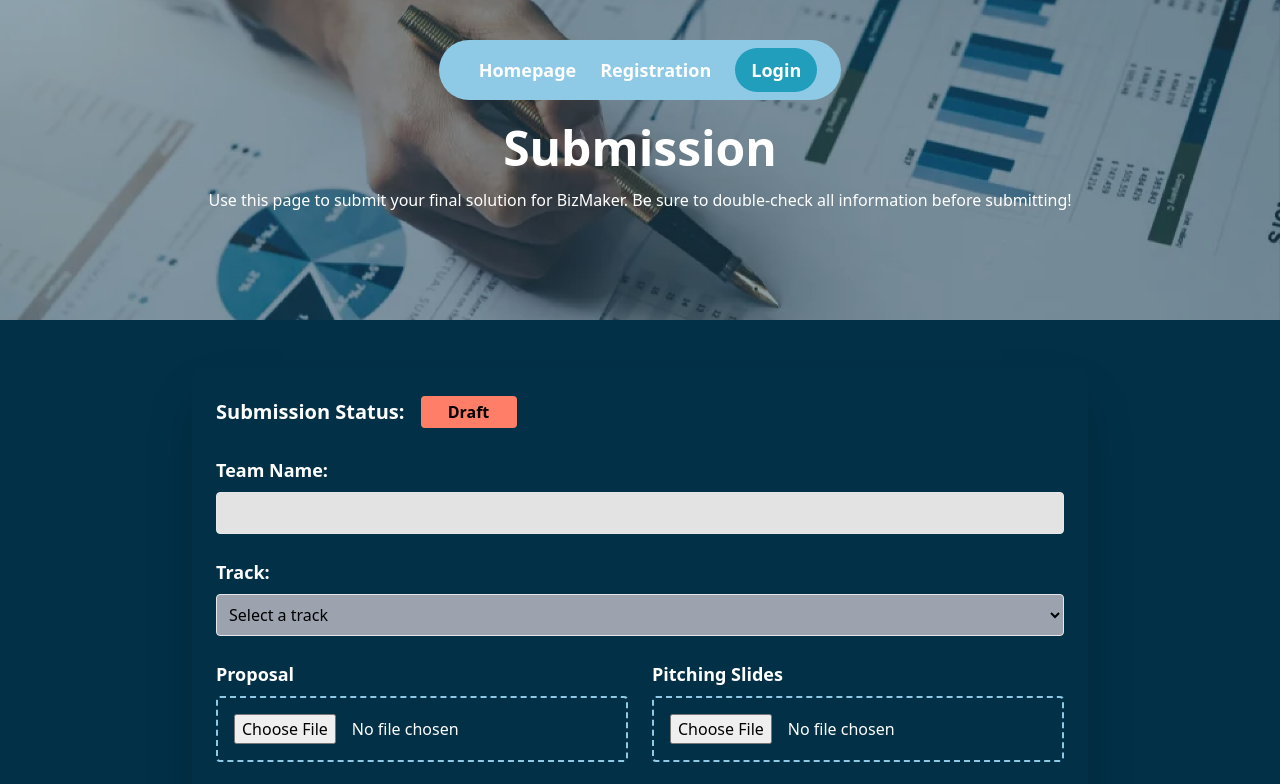
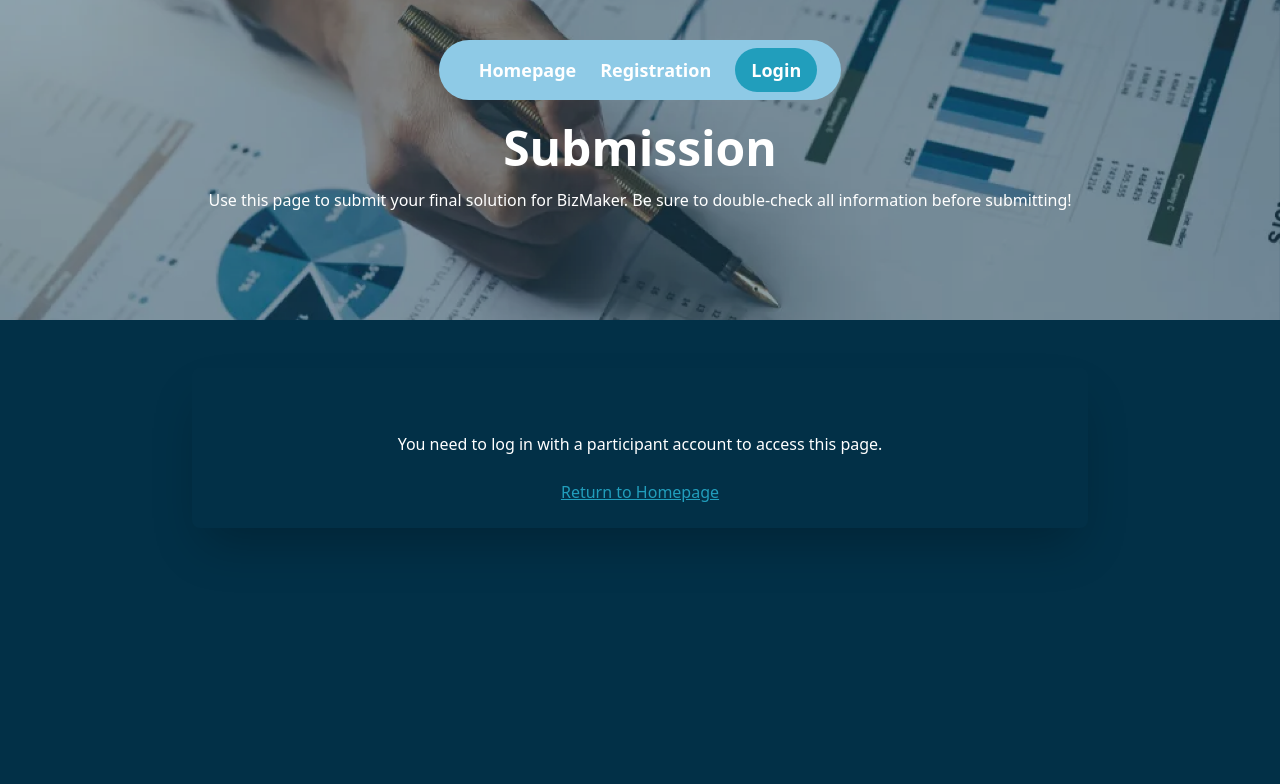
Before and after one commit to diminecjean/hackfinity, a Next.js app: page /submission in a window 1280 px wide. Shown: the top 784 px of the page. Built offline with nearby package versions, Linux system fonts and the light colour scheme; no server answers.

Commit message:
RBAC control

```diff
--- a/src/app/admin/view_team/page.js
+++ b/src/app/admin/view_team/page.js
@@ -151,6 +151,7 @@ const TeamsTable = ({ teams }) => {
 const TeamsPage = () => {
     const [teams, setTeams] = useState([]);
     const [isAdmin, setIsAdmin] = useState(false);
+    const [isLoading, setIsLoading] = useState(true);
 
     useEffect(() => {
         const loadTeams = async () => {
@@ -159,17 +160,34 @@ const TeamsPage = () => {
         };
 
         const fetchUser = async () => {
+            await loadTeams();
+
             const user = await fetchLoggedInUser();
             if (!user || user.role !== UserRole.ADMIN) {
                 setIsAdmin(false);
             } else {
                 setIsAdmin(true);
             }
+
+            setIsLoading(false);
         };
 
-        loadTeams();
         fetchUser();
     }, []);
+
+     if (isLoading) {
+            return (
+                <div className='min-h-screen bg-blue-900 text-white'>
+                    <TopBanner
+                        title='Teams'
+                        description='View Registered Teams and Their Submissions Status'
+                    />
+                    <div className='mx-auto mt-10 flex flex-col justify-center items-center gap-6'>
+                        <div>Loading teams...</div>
+                    </div>
+                </div>
+            );
+        }
 
     return (
         <div className='min-h-screen bg-blue-900 text-white'>
--- a/src/app/submission/page.js
+++ b/src/app/submission/page.js
@@ -6,12 +6,12 @@ import TopBanner from "@/components/custom/top-banner";
 import { uploadFileToSupabaseBucket, retrieveFileSignedUrl } from "@/utils/supabase/storage";
 import { fetchLoggedInUser } from "@/utils/supabase/login_session";
 import { fetchParticipantSubmissionData, postParticipantSubmission } from "./api";
-import { SolutionStatus } from "@/constants";
+import { SolutionStatus, UserRole } from "@/constants";
 
-const submitType ={
+const submitType = {
     save: "save",
     submit: "submit",
-}
+};
 
 const SubmissionPage = () => {
     const [submissionStatus, setSubmissionStatus] = useState("Draft");
@@ -21,12 +21,15 @@ const SubmissionPage = () => {
     const [proposal, setProposal] = useState(null);
     const [pitchingSlides, setPitchingSlides] = useState(null);
     const [fileUrls, setFileUrls] = useState({});
+    const [isParticipant, setIsParticipant] = useState(false);
 
     // Check if user is logged in
     useEffect(() => {
         const checkUser = async () => {
             const userSession = await fetchLoggedInUser();
             console.log({ userSession });
+            if (userSession.role === UserRole.PARTICIPANT) setIsParticipant(true);
+            else setIsParticipant(false);
 
             const submissionData = await fetchParticipantSubmissionData(userSession.email);
             setSubmissionStatus(submissionData.submissionStatus);
@@ -109,8 +112,7 @@ const SubmissionPage = () => {
                 track,
             );
 
-            console.log({submission, submitType});
-
+            console.log({ submission, submitType });
 
             if (submission && type === submitType.submit) {
                 setSubmissionStatus("Submitted");
@@ -118,7 +120,6 @@ const SubmissionPage = () => {
             } else if (submission && type === submitType.save) {
                 alert("Draft saved!");
             }
-
         } catch (err) {
             console.error("Error during submission:", err);
             alert("An unexpected error occurred. Please try again.");
@@ -171,6 +172,21 @@ const SubmissionPage = () => {
             />
             <div className='max-w-4xl mx-auto'>
                 <main className='mt-12 p-6 rounded-lg shadow-2xl'>
+                    {!isParticipant ? (
+                        <div className='mx-auto mt-10 flex flex-col justify-center items-center gap-6'>
+                            <div>
+                                You need to log in with a participant account to access this page.
+                            </div>
+                            <div>
+                                <Link
+                                    href='/'
+                                    className='underline text-blue-mid hover:text-blue-light'
+                                >
+                                    Return to Homepage
+                                </Link>
+                            </div>
+                        </div>
+                    ) : (
                         <div className='mt-0'>
                             <div className='flex items-center'>
                                 <span className='font-bold text-xl'>Submission Status:</span>
@@ -189,7 +205,9 @@ const SubmissionPage = () => {
 
                             <form className='mt-6 space-y-6'>
                                 <div>
-                                <label className='block text-lg font-semibold'>Team Name:</label>
+                                    <label className='block text-lg font-semibold'>
+                                        Team Name:
+                                    </label>
                                     <input
                                         type='text'
                                         className='w-full mt-2 p-2 font-medium rounded bg-grey border border-blue focus:ring-2 focus:ring-yellow-mid text-black'
@@ -236,7 +254,10 @@ const SubmissionPage = () => {
                                                     "Proposal",
                                                     fileUrls.proposalUrl,
                                                 )}
-                                            {renderViewOnlySection("Slides", fileUrls.slidesUrl)}
+                                                {renderViewOnlySection(
+                                                    "Slides",
+                                                    fileUrls.slidesUrl,
+                                                )}
                                             </>
                                         )
                                     ) : (
@@ -270,8 +291,11 @@ const SubmissionPage = () => {
                                         type='button'
                                         className='bg-green-light font-semibold px-4 py-2 rounded text-black hover:bg-green-mid'
                                         onClick={async () => {
-                                        const confirmSubmit = confirm("Are you sure you want to submit?");
-                                        if(confirmSubmit) await handleSubmit(submitType.submit);
+                                            const confirmSubmit = confirm(
+                                                "Are you sure you want to submit?",
+                                            );
+                                            if (confirmSubmit)
+                                                await handleSubmit(submitType.submit);
                                         }}
                                         disabled={submissionStatus === "Submitted"}
                                     >
@@ -280,6 +304,7 @@ const SubmissionPage = () => {
                                 </div>
                             </form>
                         </div>
+                    )}
                 </main>
             </div>
         </div>
```
Lines whose indentation alone changed are shown as unchanged.
